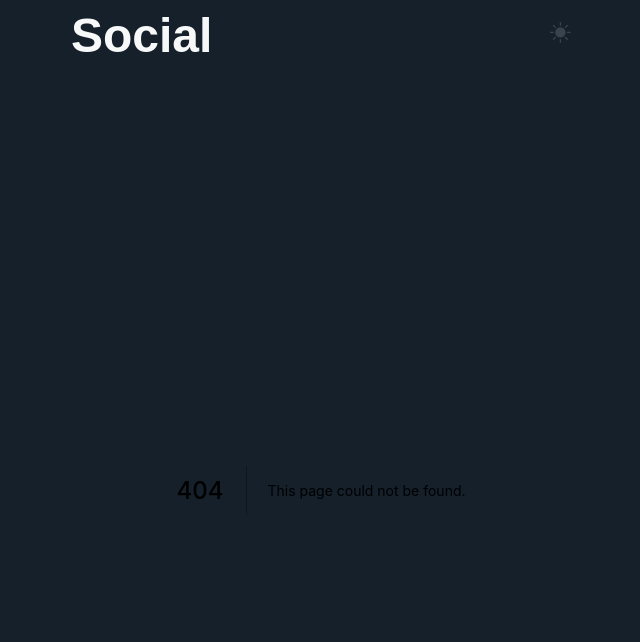
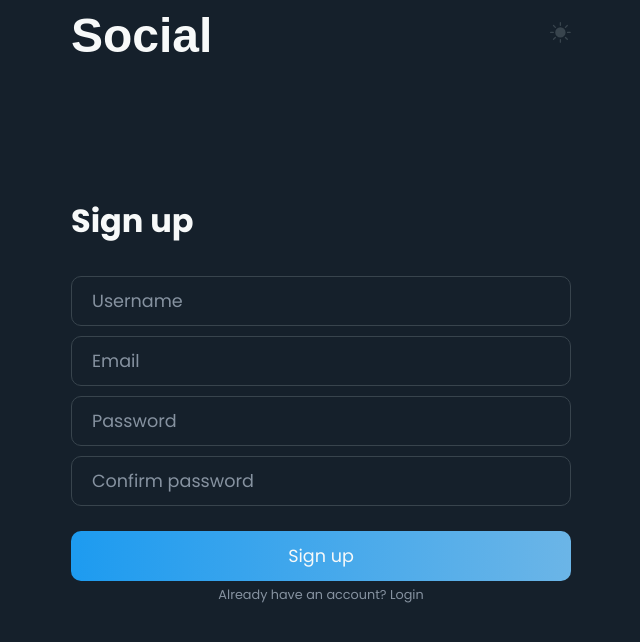
Before and after one commit to cateruu/social-app, a Next.js app: page /signup in a window 1280 px wide. Before the commit this address had no page. Shown: the top 642 px of the page, without its empty margins (319-959 px from the left). Built offline with nearby package versions, Linux system fonts and the light colour scheme; a web font is replaced by a local one.

Commit message:
login & signup pages

```diff
--- a/components/PostInput/PostInput.module.css
+++ b/components/PostInput/PostInput.module.css
@@ -39,6 +39,7 @@
 .selectedImageContainer {
   width: 100%;
   position: relative;
+  margin-bottom: 10px;
 }
 
 .selectedImageContainer > span {
--- /dev/null
+++ b/pages/signup/index.tsx
@@ -0,0 +1,59 @@
+import { useContext } from 'react';
+import { NextPage } from 'next';
+import Link from 'next/link';
+
+import { ThemeContext } from '../../store/theme-context';
+
+import styles from '../../styles/Auth.module.css';
+
+const SignupPage: NextPage = () => {
+  const themeCtx = useContext(ThemeContext);
+
+  return (
+    <section className={styles.auth}>
+      <h1
+        className={`${styles.header} ${
+          themeCtx.theme === 'light' && styles.lightHeader
+        }`}
+      >
+        Sign up
+      </h1>
+      <form className={styles.form}>
+        <input
+          type='text'
+          placeholder='Username'
+          className={`${styles.input} ${
+            themeCtx.theme === 'light' && styles.lightInput
+          }`}
+        />
+        <input
+          type='email'
+          placeholder='Email'
+          className={`${styles.input} ${
+            themeCtx.theme === 'light' && styles.lightInput
+          }`}
+        />
+        <input
+          type='password'
+          placeholder='Password'
+          className={`${styles.input} ${
+            themeCtx.theme === 'light' && styles.lightInput
+          }`}
+        />
+        <input
+          type='password'
+          placeholder='Confirm password'
+          className={`${styles.input} ${
+            themeCtx.theme === 'light' && styles.lightInput
+          }`}
+        />
+        <button className={styles.submit}>Sign up</button>
+      </form>
+      <Link href='/signup'>
+        <span className={styles.link}>Already have an account? Login</span>
+      </Link>
+    </section>
+  );
+};
+
+export default SignupPage;
--- /dev/null
+++ b/styles/Auth.module.css
@@ -0,0 +1,72 @@
+.auth {
+  width: 100%;
+  margin-top: 100px;
+  display: flex;
+  flex-direction: column;
+}
+
+.header {
+  color: var(--text-color);
+  font-size: 2rem;
+}
+
+.lightHeader {
+  color: var(--text-color-light);
+}
+
+.form {
+  display: flex;
+  flex-direction: column;
+}
+
+.input {
+  border: 1px solid var(--border-color);
+  border-radius: 10px;
+  background: transparent;
+  height: 50px;
+  padding: 0 20px;
+  margin: 5px 0;
+  font-family: 'Poppins', sans-serif;
+  font-size: 1.1rem;
+  color: var(--text-color);
+  transition: 0.1s;
+  outline: none;
+}
+
+.input::placeholder {
+  color: var(--placeholder);
+}
+
+.input:focus {
+  border-color: var(--border-color-darker);
+}
+
+.lightInput {
+  color: var(--text-color-light);
+  border-color: var(--border-color-light);
+}
+
+.lightInput:focus {
+  border-color: var(--placeholder);
+}
+
+.submit {
+  margin-top: 20px;
+  height: 50px;
+  border-radius: 10px;
+  border: none;
+  outline: none;
+  background: linear-gradient(89.44deg, #1d9bf0 0%, #6bb5e7 100%);
+  font-family: 'Poppins', sans-serif;
+  font-size: 1.1rem;
+  color: var(--text-color);
+  cursor: pointer;
+}
+
+.link {
+  align-self: center;
+  color: var(--placeholder);
+  cursor: pointer;
+  font-size: 0.8rem;
+  margin-top: 5px;
+}
--- a/styles/globals.css
+++ b/styles/globals.css
@@ -20,6 +20,7 @@ a {
   --main-bg: #15202b;
   --blue-bg: #1d9bf0;
   --border-color: #38444d;
+  --border-color-darker: #2d363d;
   --border-color-light: #e3e8e9;
   --text-color: #f7f9f9;
   --text-color-light: #2a3238;
```
Also changed, not shown: components/PostInput/PostInput.tsx (+5 -13 lines), pages/login/index.tsx (added, +45 -0 lines), config/firebase.ts (renamed from firebase.js).
